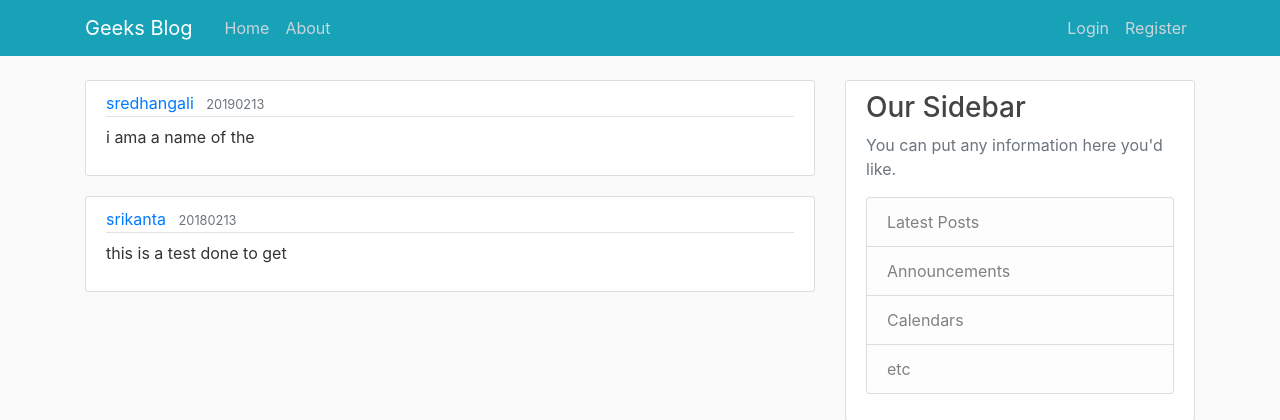
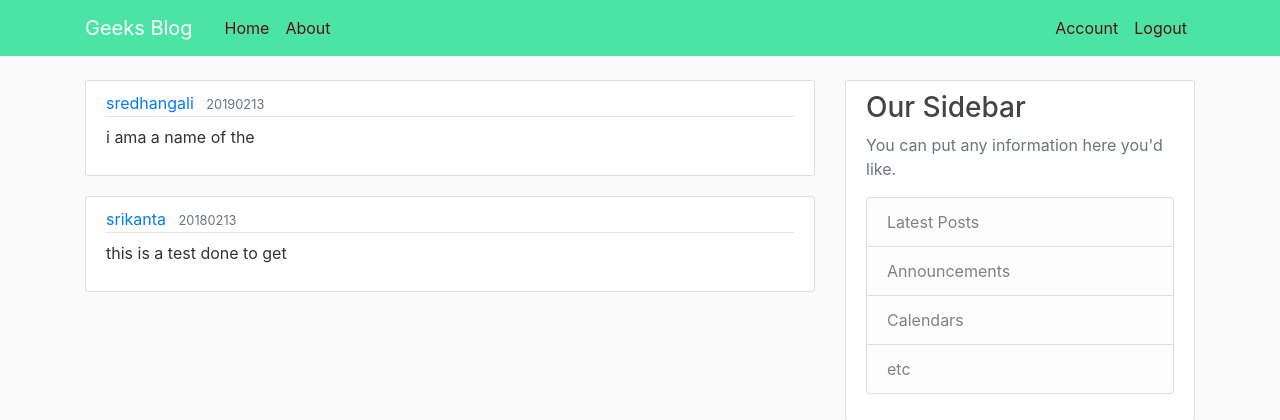
Before and after one commit to SPK-RPI/FlaskBlog, a Flask app: page / in a window 1280 px wide. Shown: the top 420 px of the page. Run offline with Flask 2, Linux system fonts and the light colour scheme; a user stored in the database is signed in; some libraries are stand-ins or nearby versions.

Commit message:
moreLogic

```diff
--- a/blogposts/__init__.py
+++ b/blogposts/__init__.py
@@ -8,6 +8,8 @@ app = Flask(__name__)
 app.config['SECRET_KEY'] = '989898D9F89S8989SF8989SMFDS98FDSFSLIFDI'
 app.config['SQLALCHEMY_DATABASE_URI'] = 'sqlite:///site.db'
 db = SQLAlchemy(app)
-bcript=Bcrypt(app)
+bcrypt=Bcrypt(app)
 login_manager=LoginManager(app)
+login_manager.login_view='login'
+login_manager.login_message_category='info'
 from blogposts import routes
--- a/blogposts/routes.py
+++ b/blogposts/routes.py
@@ -1,8 +1,8 @@
-from flask import render_template, url_for, flash, redirect
+from flask import render_template, url_for, flash, redirect, request
 from blogposts.models import User, Post
 from blogposts.forms import RegistrationForm, LoginForm
-from blogposts import app, db, bcript
-from flask_login import login_user
+from blogposts import app, db, bcrypt
+from flask_login import login_user, current_user, logout_user, login_required
 
 posts = [{
     'name': 'Shiva',
@@ -32,31 +32,44 @@ def about():
 
 @app.route("/register", methods=['GET', 'POST'])
 def register():
+    if current_user.is_authenticated:
+        return redirect(url_for('home'))
     form = RegistrationForm()
     if form.validate_on_submit():
-        hashed_password = bcript.generate_password_hash(
+        hashed_password = bcrypt.generate_password_hash(
             form.password.data).decode('utf-8')
         user = User(username=form.username.data,
                     email=form.email.data, password=hashed_password)
         db.session.add(user)
         db.session.commit()
-        flash(f'Your account has been created !!,You are able to Log in', 'success')
+        flash(f'Your account has been created!!.You are able to Log in', 'success')
         return redirect(url_for('login'))
     return render_template('register.html', title=' Register', form=form)
 
 
-@app.route("/login",methods=['GET','POST'])
+@app.route("/login", methods=['GET', 'POST'])
 def login():
+
+    if current_user.is_authenticated:
+        return redirect(url_for('home'))
     form = LoginForm()
     if form.validate_on_submit():
         user = User.query.filter_by(email=form.email.data).first()
-        if user and bcript.check_password_hash(user.password, form.password.data):
+        if user and bcrypt.check_password_hash(user.password, form.password.data):
+            login_user(user, remember=form.remember.data)
+            next_page = request.args.get('next')
+            return redirect(next_page) if next_page else redirect(url_for('home'))
+        else:
+            flash('Login Unsuccessful. Please check email and password', 'danger')
+    return render_template('login.html', title='Login', form=form)
 
-            login_user(user, remember=form.remember.data)
-            flash(f'Login Unsucessful. Please check email and password..', 'success')
-            return redirect(url_for('home'))
 
-        else:
+@app.route("/logout")
+def logout():
+    logout_user()
+    return redirect(url_for('home'))
 
-            flash(f'Login Unsucessful. Please check email and password..', 'success')
-    return render_template('login.html', title=' Login', form=form)
+@app.route("/account")
+@login_required
+def account():
+   return render_template('account.html',title='Account')
--- a/blogposts/static/main.css
+++ b/blogposts/static/main.css
@@ -9,11 +9,11 @@ body {
   }
 
   .bg-steel {
-    background-color: #17a2b8;
+    background-color: #08db83b9;
   }
 
   .site-header .navbar-nav .nav-link {
-    color: #cbd5db;
+    color: #5d1010;
   }
 
   .site-header .navbar-nav .nav-link:hover {
--- /dev/null
+++ b/blogposts/templates/account.html
@@ -0,0 +1,6 @@
+{%extends "layout.html"%}
+{%block content %}
+
+<h1>{{current_user.username}}</h1>
+
+{% endblock content%}
--- a/blogposts/templates/layout.html
+++ b/blogposts/templates/layout.html
@@ -39,8 +39,13 @@
                     </div>
                     <!-- Navbar Right Side -->
                     <div class="navbar-nav">
+                        {%if current_user.is_authenticated%}
+                        <a class="nav-item nav-link" href="{{url_for('account')}}">Account</a>
+                        <a class="nav-item nav-link" href="{{url_for('logout')}}">Logout</a>
+                        {%else%}
                         <a class="nav-item nav-link" href="{{url_for('login')}}">Login</a>
                         <a class="nav-item nav-link" href="{{url_for('register')}}">Register</a>
+                        {%endif%}
                     </div>
                 </div>
             </div>
```
Also changed, not shown: blogposts/forms.py (+23 -20 lines), blogposts/models.py (+7 -8 lines), blogposts/site.db.
